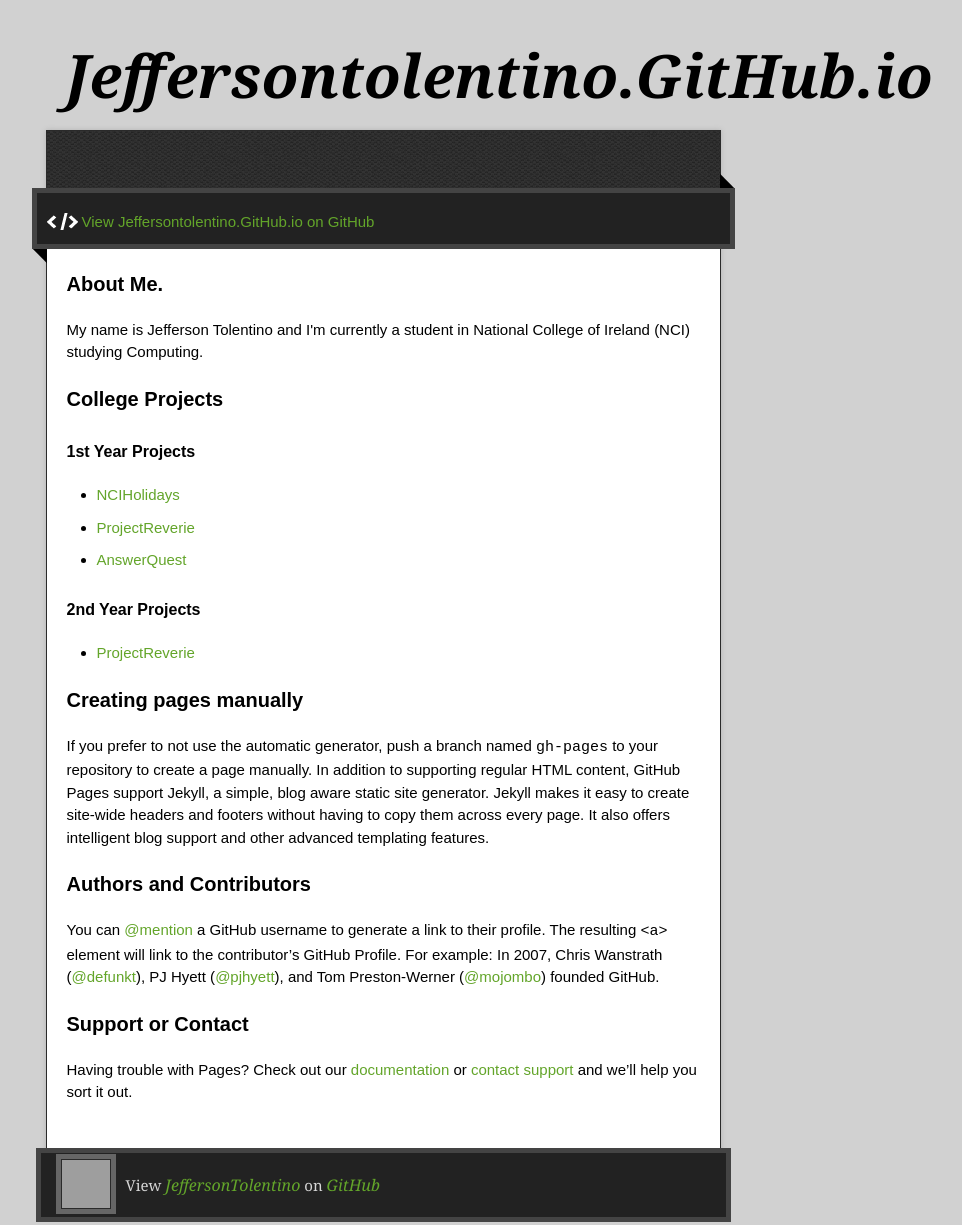
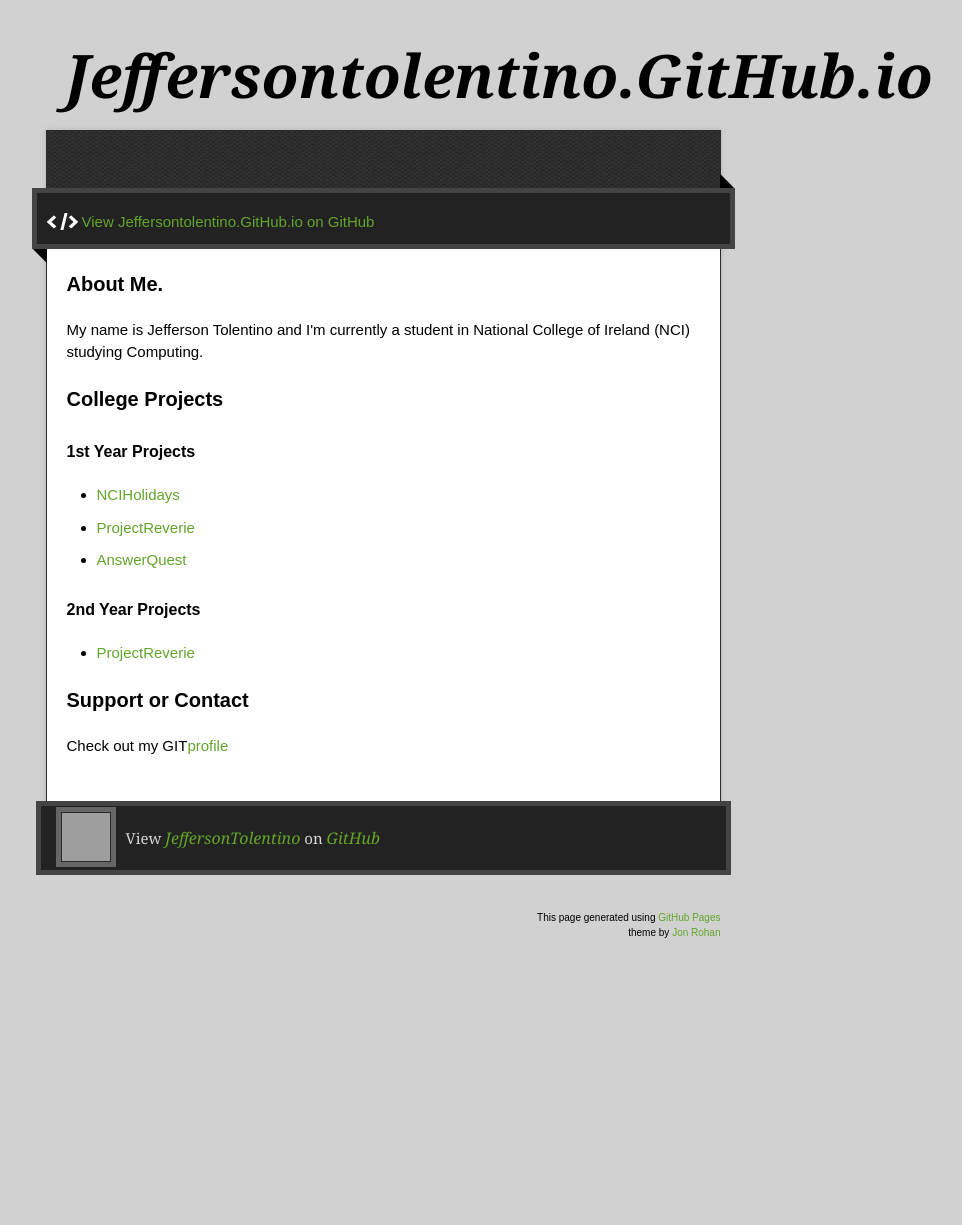
Before and after one commit to JeffersonTolentino/JeffersonTolentino.github.io, a plain HTML site: page index.html in a window 1280 px wide. Shown: the top 1225 px of the page, without its empty margins (257-1219 px from the left). After the commit the page ends 1030 px from the top, so only its background shows below. Drawn offline with nearby package versions, Linux system fonts and the light colour scheme; grey boxes are pictures that could not be loaded.

Commit message:
Replace master branch with page content via GitHub

```diff
--- a/index.html
+++ b/index.html
@@ -59,19 +59,9 @@
 </ul>
 
 <h3>
-<a id="creating-pages-manually" class="anchor" href="#creating-pages-manually" aria-hidden="true"><span class="octicon octicon-link"></span></a>Creating pages manually</h3>
-
-<p>If you prefer to not use the automatic generator, push a branch named <code>gh-pages</code> to your repository to create a page manually. In addition to supporting regular HTML content, GitHub Pages support Jekyll, a simple, blog aware static site generator. Jekyll makes it easy to create site-wide headers and footers without having to copy them across every page. It also offers intelligent blog support and other advanced templating features.</p>
-
-<h3>
-<a id="authors-and-contributors" class="anchor" href="#authors-and-contributors" aria-hidden="true"><span class="octicon octicon-link"></span></a>Authors and Contributors</h3>
-
-<p>You can <a href="https://github.com/blog/821" class="user-mention">@mention</a> a GitHub username to generate a link to their profile. The resulting <code>&lt;a&gt;</code> element will link to the contributor’s GitHub Profile. For example: In 2007, Chris Wanstrath (<a href="https://github.com/defunkt" class="user-mention">@defunkt</a>), PJ Hyett (<a href="https://github.com/pjhyett" class="user-mention">@pjhyett</a>), and Tom Preston-Werner (<a href="https://github.com/mojombo" class="user-mention">@mojombo</a>) founded GitHub.</p>
-
-<h3>
 <a id="support-or-contact" class="anchor" href="#support-or-contact" aria-hidden="true"><span class="octicon octicon-link"></span></a>Support or Contact</h3>
 
-<p>Having trouble with Pages? Check out our <a href="https://help.github.com/pages">documentation</a> or <a href="https://github.com/contact">contact support</a> and we’ll help you sort it out.</p>
+<p>Check out my GIT<a href="https://github.com/JeffersonTolentino">profile</a></p>
         </article>
       </div>
     </div>
```
Also changed, not shown: params.json (+1 -1 lines).
